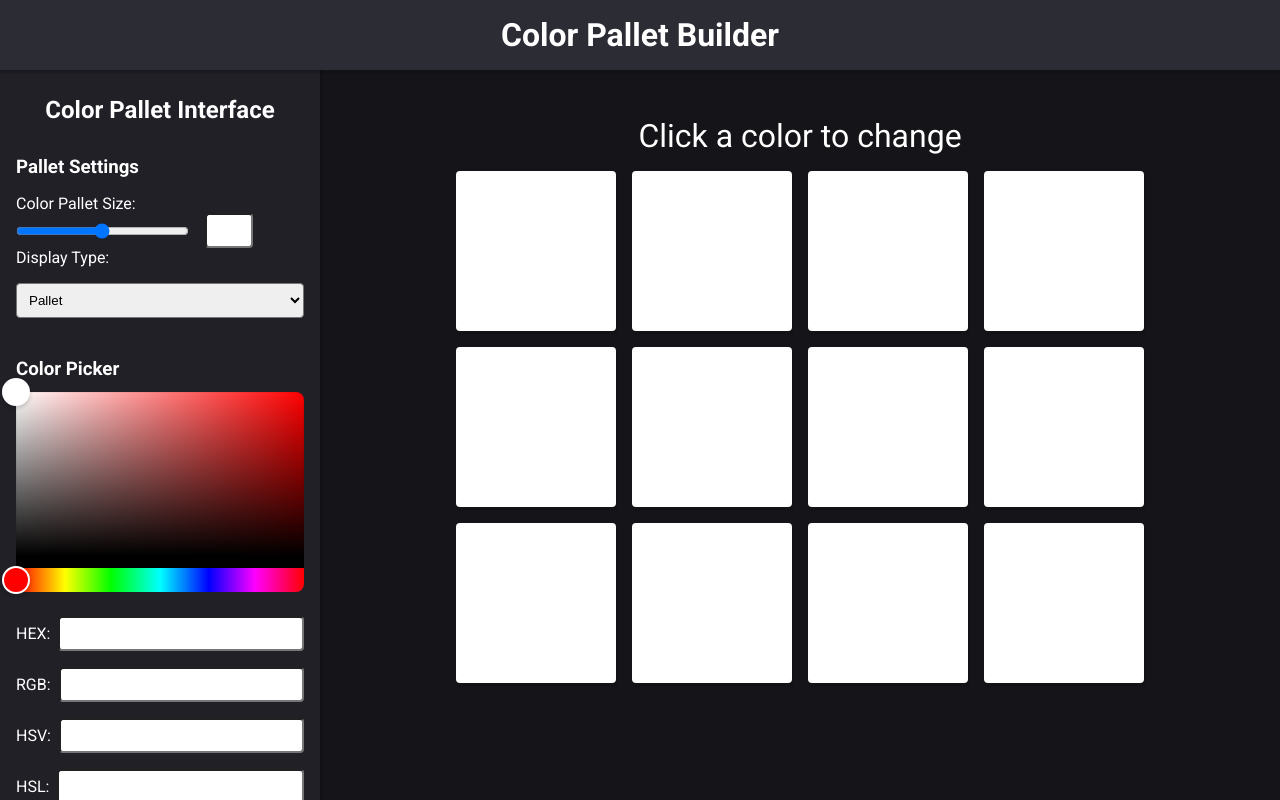
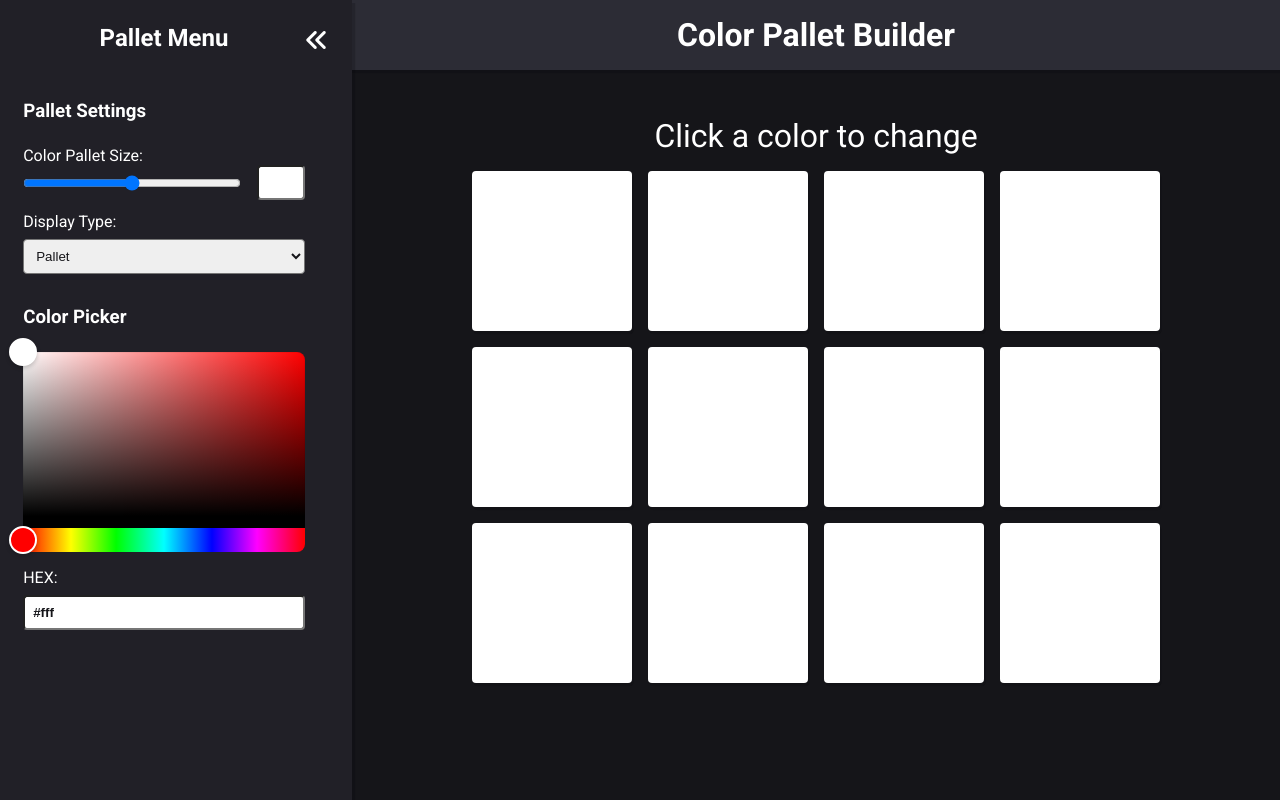
Before and after one commit to JoshuahBoardman/color-picker-app, a React (Create React App) app: page / in a window 1280 px wide. Built offline with nearby package versions, Linux system fonts and the light colour scheme.

Commit message:
Adjusted styles, linked the color picker to the HEX input, and added the ability to open and close the Color Pallet Interface.

```diff
--- a/public/index.html
+++ b/public/index.html
@@ -14,6 +14,7 @@
     />
     <link rel="apple-touch-icon" href="%PUBLIC_URL%/logo192.png" />
     <link rel="manifest" href="%PUBLIC_URL%/manifest.json" />
+    <script src="https://kit.fontawesome.com/4d30777b80.js" crossorigin="anonymous"></script>
     <title>Color Pallet Builder</title>
   </head>
   <body>
--- a/src/App.js
+++ b/src/App.js
@@ -1,14 +1,30 @@
+import React, { useState, useEffect } from "react";
 import Header from "./components/Header";
 import ColorPalletDisplay from "./components/ColorPalletDisplay";
 import ColorPalletInterface from "./components/ColorPalletInterface";
 
 //TODO make ColorPallet Interface a collapsible sidebar
 function App() {
+  const [isInterfaceOpen, setIsInterfaceOpen] = useState(true);
+  const [interfaceWidth, setInterfaceWidth] = useState(22);
+
+  const handleIsInterfaceOpen = () => {
+    setIsInterfaceOpen(!isInterfaceOpen);
+  }
+
+  useEffect(() => {
+    if (isInterfaceOpen) {
+      setInterfaceWidth(22)
+    } else {
+      setInterfaceWidth(0)
+    }
+  }, [isInterfaceOpen, interfaceWidth])
+
   return (
     <>
-      <Header />
-      <ColorPalletInterface />
-      <ColorPalletDisplay />
+      <Header interfaceWidth={interfaceWidth} handleIsInterfaceOpen={handleIsInterfaceOpen} />
+      <ColorPalletInterface handleIsInterfaceOpen={handleIsInterfaceOpen} interfaceWidth={interfaceWidth}/>
+      <ColorPalletDisplay interfaceWidth={interfaceWidth} />
     </>
   );
 }
--- a/src/components/ColorPalletDisplay.jsx
+++ b/src/components/ColorPalletDisplay.jsx
@@ -1,9 +1,9 @@
 import React from 'react'
 import Color from './Color'
 
-const ColorPalletDisplay = () => {
+const ColorPalletDisplay = ({ interfaceWidth }) => {
   return (
-    <main className='color-pallet-display'>
+    <main className='color-pallet-display' style={{marginLeft: interfaceWidth + "rem"}}>
         <h2 className="color-pallet-title">Click a color to change</h2>
         <div className="color-pallet">
             <Color />
--- a/src/components/ColorPalletInterface.jsx
+++ b/src/components/ColorPalletInterface.jsx
@@ -4,16 +4,21 @@ import PalletSettings from './PalletSettings'
 
 // TODO add Range Sliders to the interface
 
-const ColorPalletInterface = () => {
+const ColorPalletInterface = ({ handleIsInterfaceOpen, interfaceWidth }) => {
+
+
   return (
-    <div className='color-pallet-interface'>
+    <div className='color-pallet-interface' style={{width: interfaceWidth + "rem"}}>
       <div className="color-pallet-interface-inner-wrapper">
-          <h2 className='color-pallet-interface-header'>Color Pallet Interface</h2>
+          <h2 className='color-pallet-interface-header'>Pallet Menu</h2>
               <div className="color-pallet-interface-body">
                 <PalletSettings />
                 <ColorPicker />
               </div>
       </div>
+      <button className="close-btn" onClick={() => handleIsInterfaceOpen()}>
+        <i className="fa-solid fa-angles-left"></i>
+      </button>
     </div>
   )
 }
--- a/src/components/ColorPicker.jsx
+++ b/src/components/ColorPicker.jsx
@@ -12,25 +12,8 @@ const ColorPicker = () => {
         <HexColorPicker color={color} onChange={setColor} />
 
         <form action="" className="color-picker-form">
-          <div className="input-pair">
             <label htmlFor="hex-input">HEX:</label>
-            <input type="text" className="color-input" id="hex-input" />
-          </div>
-
-          <div className="input-pair">
-            <label htmlFor="rgb-input">RGB:</label>
-            <input type="text" className="color-input" id="rgb-input" />
-          </div>
-
-          <div className="input-pair">
-            <label htmlFor="hsv-input">HSV:</label>
-            <input type="text" className="color-input" id="hsv-input" />
-          </div>
-
-          <div className="input-pair">
-            <label htmlFor="hsl-input">HSL:</label>
-            <input type="text" className="color-input" id="hsl-input" />
-          </div>
+            <input type="text" className="color-input" id="hex-input" value={color} onChange={e => setColor(e.target.value)}/>
         </form>
     </div>
   )
--- a/src/components/Header.jsx
+++ b/src/components/Header.jsx
@@ -1,9 +1,12 @@
 import React from 'react'
 
-const Header = () => {
+const Header = ({ interfaceWidth, handleIsInterfaceOpen}) => {
   return (
     <header className='header'>
-        <h1 className="logo">Color Pallet Builder</h1>
+        <button className="open-btn" onClick={() => handleIsInterfaceOpen()}>
+          <i className="fa-solid fa-bars"></i>
+        </button>
+        <h1 className="logo" style={{marginLeft: interfaceWidth + "rem"}}>Color Pallet Builder</h1>
     </header>
   )
 }
--- a/src/components/PalletSettings.jsx
+++ b/src/components/PalletSettings.jsx
@@ -11,11 +11,13 @@ const PalletSettings = () => {
           <input type="number" className="color-pallet-size-text" id="color-pallet-size-text" />
         </div>
 
-        <label htmlFor="color-pallet-display">Display Type:</label>
-        <select name="" id="color-pallet-display-type" className="color-pallet-display-type">
-                <option value="pallet">Pallet</option>
-                <option value="gradiant">Gradiant</option>
-          </select>
+        <div className="color-pallet-display-type-wrapper">
+          <label htmlFor="color-pallet-display">Display Type:</label>
+          <select name="" id="color-pallet-display-type" className="color-pallet-display-type">
+                  <option value="pallet">Pallet</option>
+                  <option value="gradiant">Gradiant</option>
+            </select>
+        </div>
       </form>
 
     </>
--- a/src/index.css
+++ b/src/index.css
@@ -34,21 +34,33 @@ body {
 /* Header */
 
 header {
-    position:fixed;
+    position: fixed;
     top: 0;
     left: 0;
     background-color: var(--color-400);
     color: #fff;
     display: flex;
     justify-content: center;
+    align-items: center;
     box-shadow: 0 .2rem var(--color-shadow);
     z-index: 1000;
     padding: 1rem 0;
     width: 100%;
 }
 
+.open-btn {
+    position: fixed;
+    left: 2rem;
+    font-size: 1.5rem;
+    color: #fff;
+    background-color: transparent;
+    border: 0;
+    cursor: pointer;
+}
+
 .logo {
     font-size: 2rem;
+    transition: 0.5s;
 }
 
 /* SIDEBAR */
@@ -57,13 +69,13 @@ header {
 .color-pallet-interface {
     background-color: var(--color-600);
     height: 100vh;
-    width: 20rem;
+    width: 22rem;
     position: fixed;
-    z-index: 1;
+    z-index: 9999999;
     top: 0;
     left: 0;
     overflow-x: hidden;
-    padding-top: 6rem;
+    padding-top: 1.5rem;
     transition: 0.5s;
     box-shadow: .2rem .2rem var(--color-shadow);
     display: flex;
@@ -75,7 +87,16 @@ header {
     display: flex;
     flex-direction: column;
     justify-content: center;
-    width: 90%;
+    width: 80%;
+}
+
+.close-btn {
+    font-size: 1.5rem;
+    color: #fff;
+    background-color: transparent;
+    border: 0;
+    margin-top: .2rem;
+    cursor: pointer;
 }
 
 .color-pallet-interface-header {
@@ -90,7 +111,8 @@ header {
 /* Color Pallet Interface - pallet settings */
 
 .pallet-settings-header {
-    margin-top: 2rem;
+    margin: 3rem 0 .5rem;
+
 }
 
 .pallet-settings {
@@ -107,19 +129,28 @@ header {
 }
 
 .color-pallet-size-range {
-    width: 60%;
+    width: 750%;
 }
 
 .color-pallet-size-text {
+    color: var(--color-800);
     width: 3rem;
     border-radius: .25rem;
     padding: .5rem;
 }
 
+.color-pallet-display-type-wrapper {
+    display: flex;
+    flex-direction: column;
+    margin-top: .75rem;
+    min-width: 100%;
+}
+
 .color-pallet-display-type {
+    color: var(--color-800);
     border-radius: .25rem;
     padding: .5rem;
-    margin-top: 1rem;
+    margin-top: .5rem;
 }
 
 /* Color Pallet Interface - color picker */
@@ -131,12 +162,12 @@ header {
 }
 
 .color-picker-header {
-    margin-top: 1rem;
+    margin: .5rem 0 .75rem;
 }
 
 .color-picker .react-colorful {
     border-radius: .25rem;
-    margin: .75rem 0 1.5rem;
+    margin: .75rem 0 1rem;
     width: 100%;
 }
 
@@ -155,8 +186,10 @@ header {
 
 .color-input {
     font-weight: 700;
+    color: var(--color-800);
     border-radius: .25rem;
     padding: .5rem;
+    margin-top: .5rem;
     width: 100%;
 
 }
@@ -169,8 +202,8 @@ header {
     justify-content: center;
     align-items: center;
     padding: 2rem;
-    margin-left: 20rem;
     min-width: 60vw;
+    transition: 0.5s;
 }
 
 .color-pallet-title{
```
